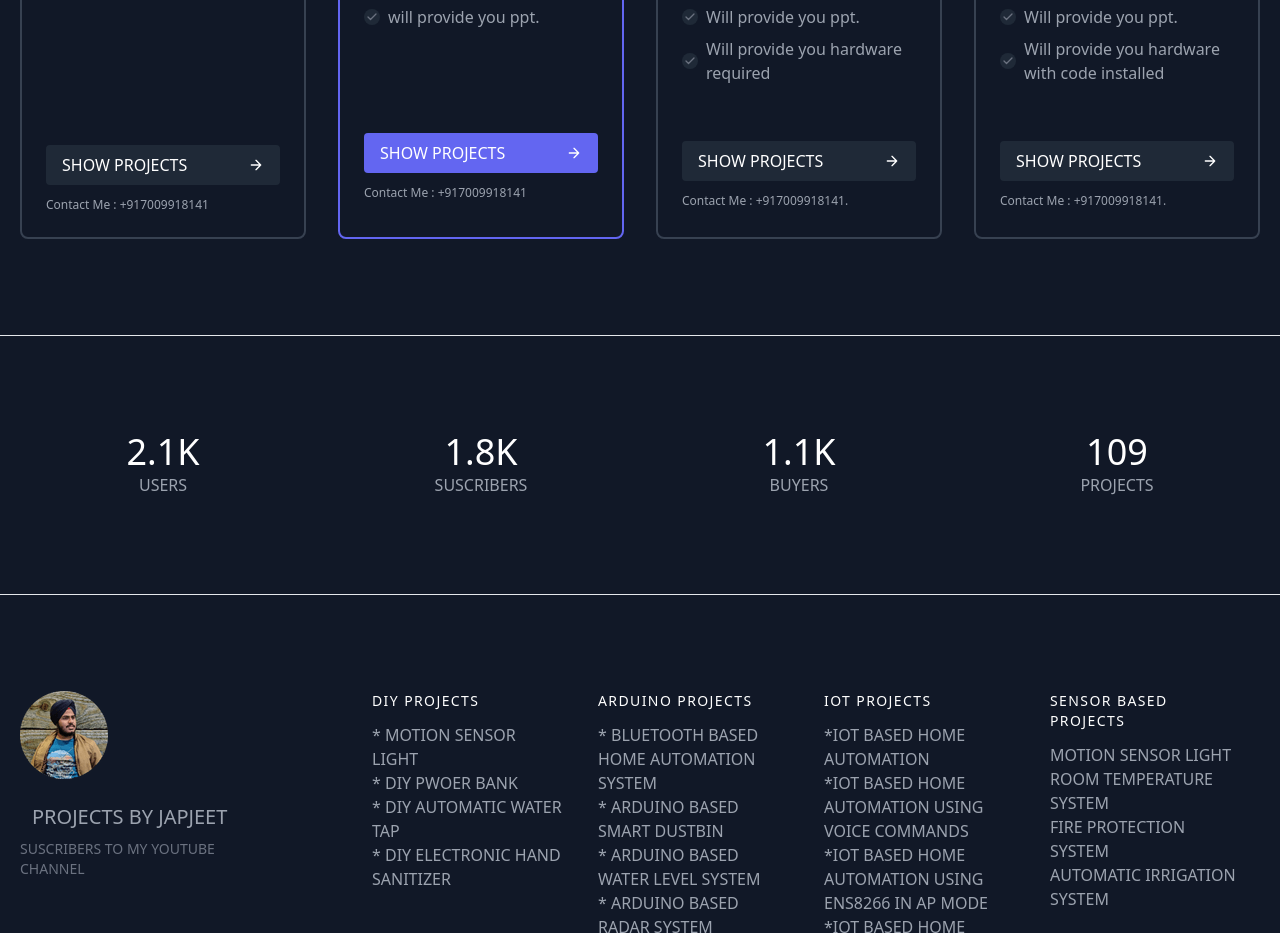
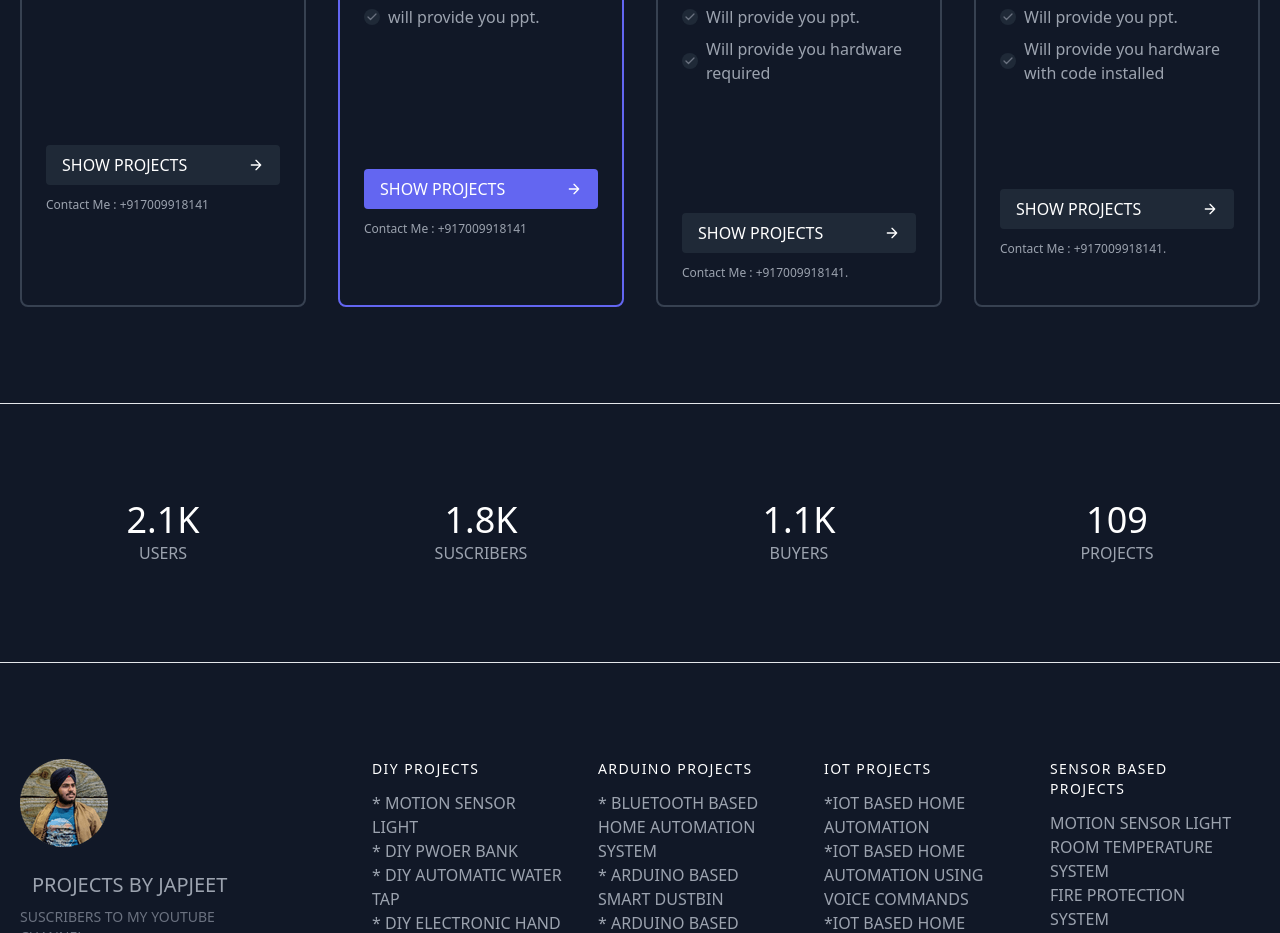
Before and after one commit to JAPJEET01/japjeetsingh.tech, a website: page index.html in a window 1280 px wide. Shown: the part 1283-2216 px from the top of the page. Drawn offline with nearby package versions, Linux system fonts and the light colour scheme.

Commit message:
Update index.html

```diff
--- a/index.html
+++ b/index.html
@@ -93,7 +93,7 @@
             </p><br><br><br><br><br><br><br>
             <!--###################################################################################################################################                             -->
             <a href="Projects.html" target="_blank" rel="noopener noreferrer"><button
-              class="flex items-center mt-auto text-white bg-gray-800 border-0 py-2 px-4 w-full focus:outline-none hover:bg-gray-700 rounded">SHOW PROJECTS
+              class="flex items-center mt-auto text-white bg-gray-800 border-0 py-2 px-4 w-full focus:outline-none hover:bg-red-600 rounded">SHOW PROJECTS
               <svg fill="none" stroke="currentColor" stroke-linecap="round" stroke-linejoin="round" stroke-width="2"
                 class="w-4 h-4 ml-auto" viewBox="0 0 24 24">
                 <path d="M5 12h14M12 5l7 7-7 7"></path>
@@ -140,8 +140,8 @@
               </span>will provide you ppt.
             </p><br><br><br><br>
 
-            <a href="Projects.html" target="_blank" rel="noopener noreferrer"><button
-              class="flex items-center mt-auto text-white bg-indigo-500 border-0 py-2 px-4 w-full focus:outline-none hover:bg-indigo-600 rounded">SHOW PROJECTS
+            <a class="pt-9" href="Projects.html" target="_blank" rel="noopener noreferrer"><button
+              class="flex items-center mt-auto text-white bg-indigo-500 border-0 py-2 px-4 w-full focus:outline-none hover:bg-red-600 rounded">SHOW PROJECTS
               <svg fill="none" stroke="currentColor" stroke-linecap="round" stroke-linejoin="round" stroke-width="2"
                 class="w-4 h-4 ml-auto" viewBox="0 0 24 24">
                 <path d="M5 12h14M12 5l7 7-7 7"></path>
@@ -196,8 +196,8 @@
             </p><br><br>
 
 
-            <a href="Projects.html" target="_blank" rel="noopener noreferrer"><button
-              class="flex items-center mt-auto text-white bg-gray-800 border-0 py-2 px-4 w-full focus:outline-none hover:bg-gray-700 rounded">SHOW PROJECTS
+            <a href="Projects.html" class="pt-16 mt-2" target="_blank" rel="noopener noreferrer"><button
+              class="flex items-center mt-auto text-white bg-gray-800 border-0 py-2 px-4 w-full focus:outline-none rounded  hover:bg-red-600">SHOW PROJECTS
               <svg fill="none" stroke="currentColor" stroke-linecap="round" stroke-linejoin="round" stroke-width="2"
                 class="w-4 h-4 ml-auto" viewBox="0 0 24 24">
                 <path d="M5 12h14M12 5l7 7-7 7"></path>
@@ -252,8 +252,8 @@
               </span>Will provide you hardware with code installed
             </p>
 
-            <br> <br><a href="Projects.html" target="_blank" rel="noopener noreferrer"> <button
-              class="flex items-center mt-auto text-white bg-gray-800 border-0 py-2 px-4 w-full focus:outline-none hover:bg-gray-700 rounded">SHOW PROJECTS
+            <br> <br><a href="Projects.html" target="_blank" class="pt-11 mt-1" rel="noopener noreferrer"> <button
+              class="flex items-center mt-auto text-white bg-gray-800 border-0 py-2 px-4 w-full focus:outline-none hover:bg-red-600 rounded">SHOW PROJECTS
               <svg fill="none" stroke="currentColor" stroke-linecap="round" stroke-linejoin="round" stroke-width="2"
                 class="w-4 h-4 ml-auto" viewBox="0 0 24 24">
                 <path d="M5 12h14M12 5l7 7-7 7"></path>
```
